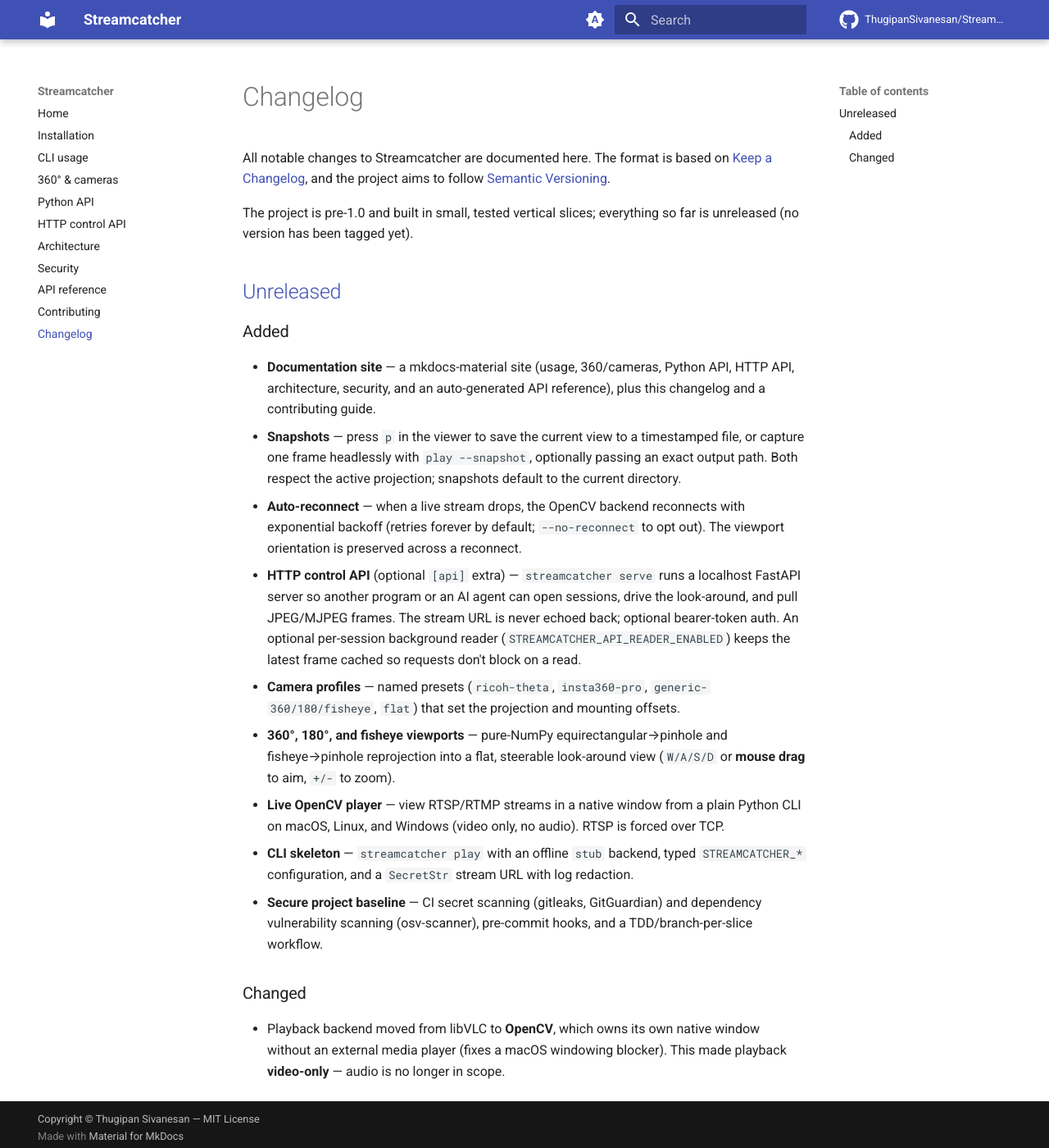
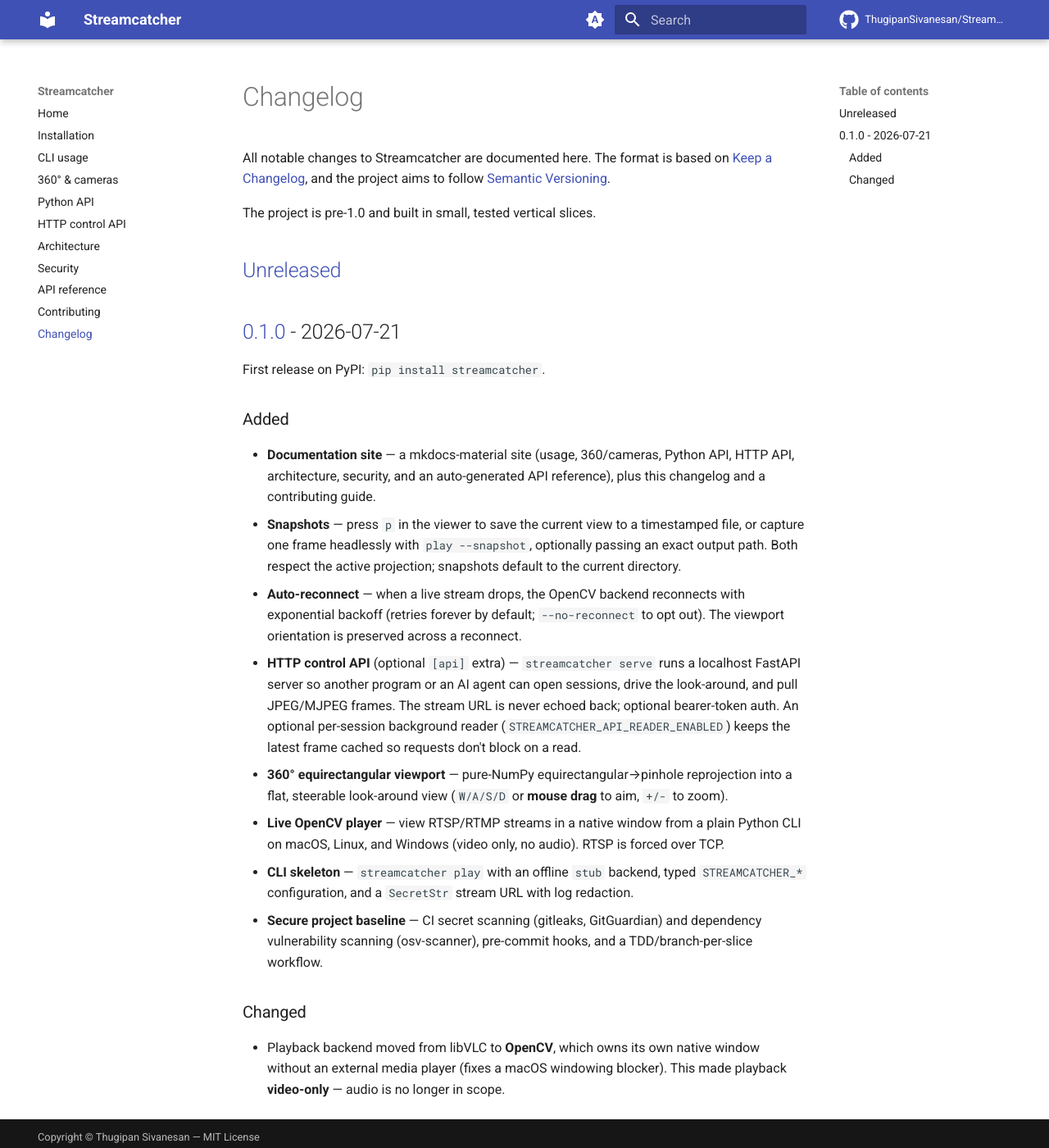
Before and after one commit to ThugipanSivanesan/Streamcatcher, an MkDocs documentation site: the page built from docs/changelog.md, in a window 1280 px wide and 1400 px high. Shown: the whole window at 82% size. Built offline with MkDocs 1.6.1 and Material for MkDocs 9.7.7, drawn with Linux system fonts in a browser that asks for light colours; comment, search, counter and statistics services are not loaded.

Commit message:
docs: update install docs and changelog for the 0.1.0 PyPI release (#23)
- README: add PyPI badges; make `pip install streamcatcher` the primary install
- docs/installation.md, docs/index.md: same install swap; fix stale claim that `stub` is the default backend (opencv has been the default since 4370c64)
- CHANGELOG: add the 0.1.0 release section; drop the camera-profile / 180 / fisheye features that were removed in 6f8ac92

```diff
--- a/CHANGELOG.md
+++ b/CHANGELOG.md
@@ -4,10 +4,13 @@
 [Keep a Changelog](https://keepachangelog.com/en/1.1.0/), and the project aims to
 follow [Semantic Versioning](https://semver.org/spec/v2.0.0.html).
 
-The project is pre-1.0 and built in small, tested vertical slices; everything so
-far is unreleased (no version has been tagged yet).
+The project is pre-1.0 and built in small, tested vertical slices.
 
 ## [Unreleased]
+
+## [0.1.0] - 2026-07-21
+
+First release on PyPI: `pip install streamcatcher`.
 
 ### Added
 
@@ -27,11 +30,9 @@
   back; optional bearer-token auth. An optional per-session background reader
   (`STREAMCATCHER_API_READER_ENABLED`) keeps the latest frame cached so requests
   don't block on a read.
-- **Camera profiles** — named presets (`ricoh-theta`, `insta360-pro`,
-  `generic-360/180/fisheye`, `flat`) that set the projection and mounting offsets.
-- **360°, 180°, and fisheye viewports** — pure-NumPy equirectangular→pinhole and
-  fisheye→pinhole reprojection into a flat, steerable look-around view
-  (`W/A/S/D` or **mouse drag** to aim, `+/-` to zoom).
+- **360° equirectangular viewport** — pure-NumPy equirectangular→pinhole
+  reprojection into a flat, steerable look-around view (`W/A/S/D` or **mouse drag**
+  to aim, `+/-` to zoom).
 - **Live OpenCV player** — view RTSP/RTMP streams in a native window from a plain
   Python CLI on macOS, Linux, and Windows (video only, no audio). RTSP is forced
   over TCP.
@@ -47,4 +48,5 @@
   window without an external media player (fixes a macOS windowing blocker). This
   made playback **video-only** — audio is no longer in scope.
 
-[Unreleased]: https://github.com/ThugipanSivanesan/Streamcatcher/commits/main
+[Unreleased]: https://github.com/ThugipanSivanesan/Streamcatcher/compare/v0.1.0...HEAD
+[0.1.0]: https://github.com/ThugipanSivanesan/Streamcatcher/releases/tag/v0.1.0
```
Also changed, not shown: README.md (+11 -1 lines), docs/index.md (+1 -1 lines), docs/installation.md (+12 -6 lines).
